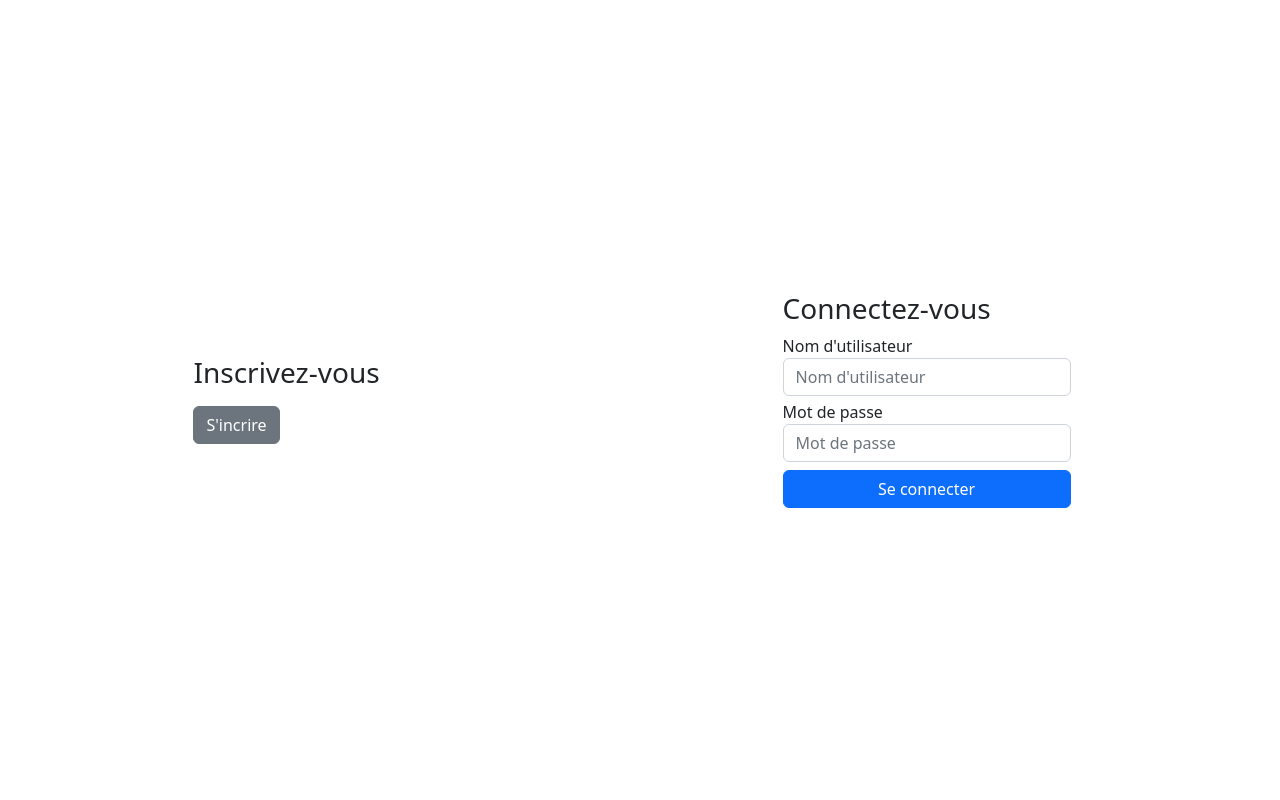
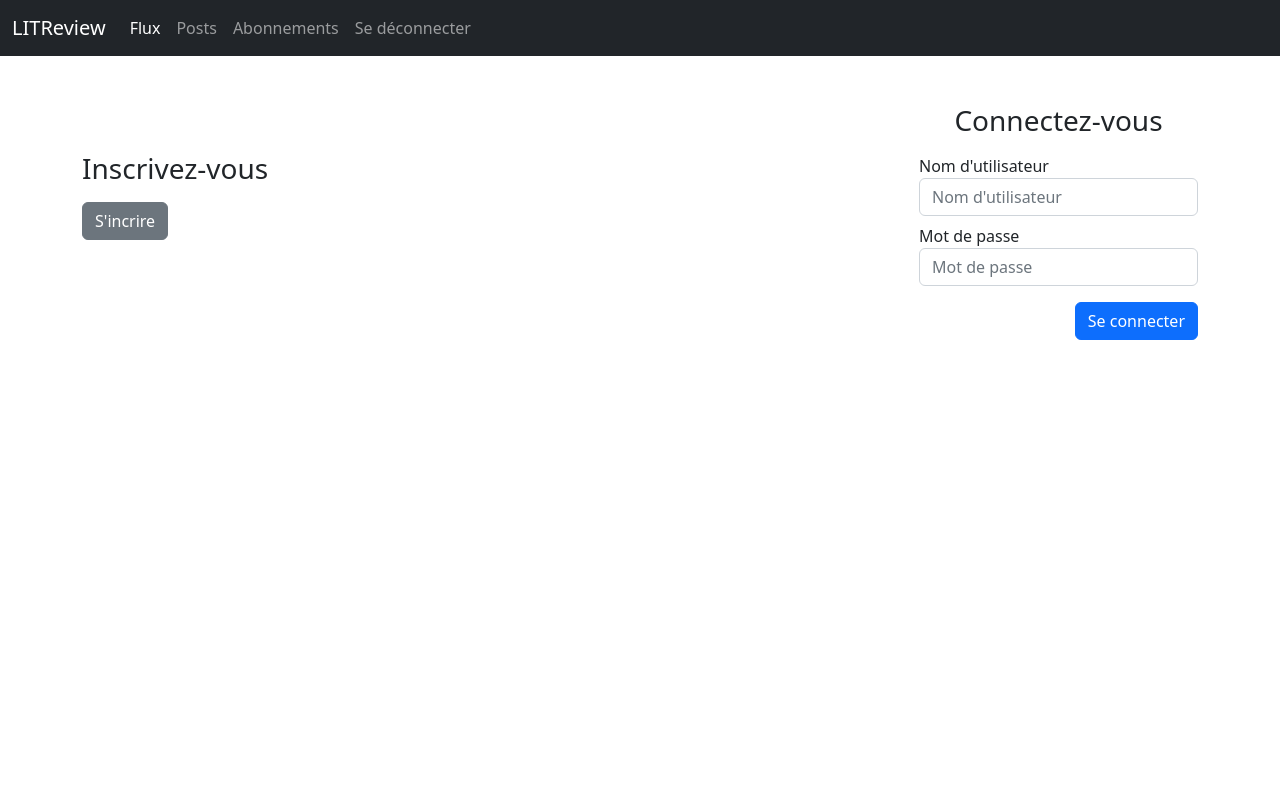
Before and after one commit to iuliancojocari/oc_9_litreview, a Django app: template reviews/templates/reviews/auth.html in a window 1280 px wide. Run offline with Django 4.2, Linux system fonts and the light colour scheme; the template is opened without the code that fills it, so the values that code supplies are empty.

Commit message:
auth_register_navbar

```diff
--- a/reviews/templates/reviews/auth.html
+++ b/reviews/templates/reviews/auth.html
@@ -1,21 +1,23 @@
 {% extends 'reviews/main.html' %}
 {% block content %}
-<section class="d-flex justify-content-around vh-100">
-    <div class="mx-5 my-auto">
+<section class="container d-flex justify-content-between mt-5">
+    <div class="mt-5">
         <h3>Inscrivez-vous</h3>
-        <button type="submit" class="btn btn-secondary mt-2">S'incrire</button>
+        <a href="{% url 'reviews:register' %}" class="btn btn-secondary mt-2">S'incrire</a>
     </div>
-    <form class="w-25 p-3 d-flex flex-column mx-5 my-auto" action="">
-        <h3>Connectez-vous</h3>
-        <div class="form-group">
+    <form class="col-lg-6 col-md-8 d-flex flex-column align-items-end align-items-sm-end" action="">
+        <h3 class="col-lg-6 col-md-8 d-flex justify-content-center">Connectez-vous</h3>
+        <div class="col-lg-6 col-md-8 form-group mt-2">
             <label for="username">Nom d'utilisateur</label>
             <input type="text" class="form-control" name="username" placeholder="Nom d'utilisateur">
         </div>
-        <div class="form-group mt-1">
+        <div class="col-lg-6 col-md-8 form-group mt-2">
             <label for="password">Mot de passe</label>
             <input type="password" class="form-control" placeholder="Mot de passe">
         </div>
-        <button type="submit" class="btn btn-primary mt-2">Se connecter</button>
+        <div class="col-lg-6 col-md-8 d-flex justify-content-end mt-2">
+            <button type="submit" class="btn btn-primary mt-2 ms-2">Se connecter</button>
+        </div>
     </form>
 </section>
 {% endblock content %}
--- a/reviews/templates/reviews/main.html
+++ b/reviews/templates/reviews/main.html
@@ -8,8 +8,8 @@
     <title>LITReview</title>
 </head>
 <body>
-    {% block content %}
-
-    {% endblock content %}
+    {% include "reviews/navbar.html" %}
+    {% block content %}{% endblock content %}
+    <script src="https://cdn.jsdelivr.net/npm/bootstrap@5.3.0-alpha1/dist/js/bootstrap.bundle.min.js" integrity="sha384-w76AqPfDkMBDXo30jS1Sgez6pr3x5MlQ1ZAGC+nuZB+EYdgRZgiwxhTBTkF7CXvN" crossorigin="anonymous"></script>
 </body>
 </html>
--- /dev/null
+++ b/reviews/templates/reviews/navbar.html
@@ -0,0 +1,24 @@
+<nav class="navbar navbar-expand-lg navbar-dark bg-dark">
+    <div class="container-fluid">
+      <a class="navbar-brand" href="#">LITReview</a>
+      <button class="navbar-toggler collapsed" type="button" data-bs-toggle="collapse" data-bs-target="#navbarColor01" aria-controls="navbarColor01" aria-expanded="false" aria-label="Toggle navigation">
+        <span class="navbar-toggler-icon"></span>
+      </button>
+      <div class="navbar-collapse collapse" id="navbarColor01" style="">
+        <ul class="navbar-nav me-auto mb-2 mb-lg-0">
+          <li class="nav-item">
+            <a class="nav-link active" aria-current="page" href="#">Flux</a>
+          </li>
+          <li class="nav-item">
+            <a class="nav-link" href="#">Posts</a>
+          </li>
+          <li class="nav-item">
+            <a class="nav-link" href="#">Abonnements</a>
+          </li>
+          <li class="nav-item">
+            <a class="nav-link" href="#">Se déconnecter</a>
+          </li>
+        </ul>
+      </div>
+    </div>
+  </nav>
--- a/reviews/urls.py
+++ b/reviews/urls.py
@@ -4,5 +4,7 @@ from . import views
 
 app_name = 'reviews'
 urlpatterns = [
-    path('', views.auth, name='auth')
+    path('auth/', views.auth, name='auth'),
+    path('register/', views.register, name='register'),
+    path('create-ticket/', views.create_ticket, name="create-ticket")
 ]
--- a/reviews/views.py
+++ b/reviews/views.py
@@ -3,3 +3,9 @@ from django.http import HttpResponse
 
 def auth(request):
     return render(request, 'reviews/auth.html')
+
+def register(request):
+    return render(request, 'reviews/register.html')
+
+def create_ticket(request):
+    return render(request, 'reviews/create_ticket.html')
```
Also changed, not shown: reviews/templates/reviews/create_ticket.html (added, +22 -0 lines), reviews/templates/reviews/register.html (added, +24 -0 lines).
